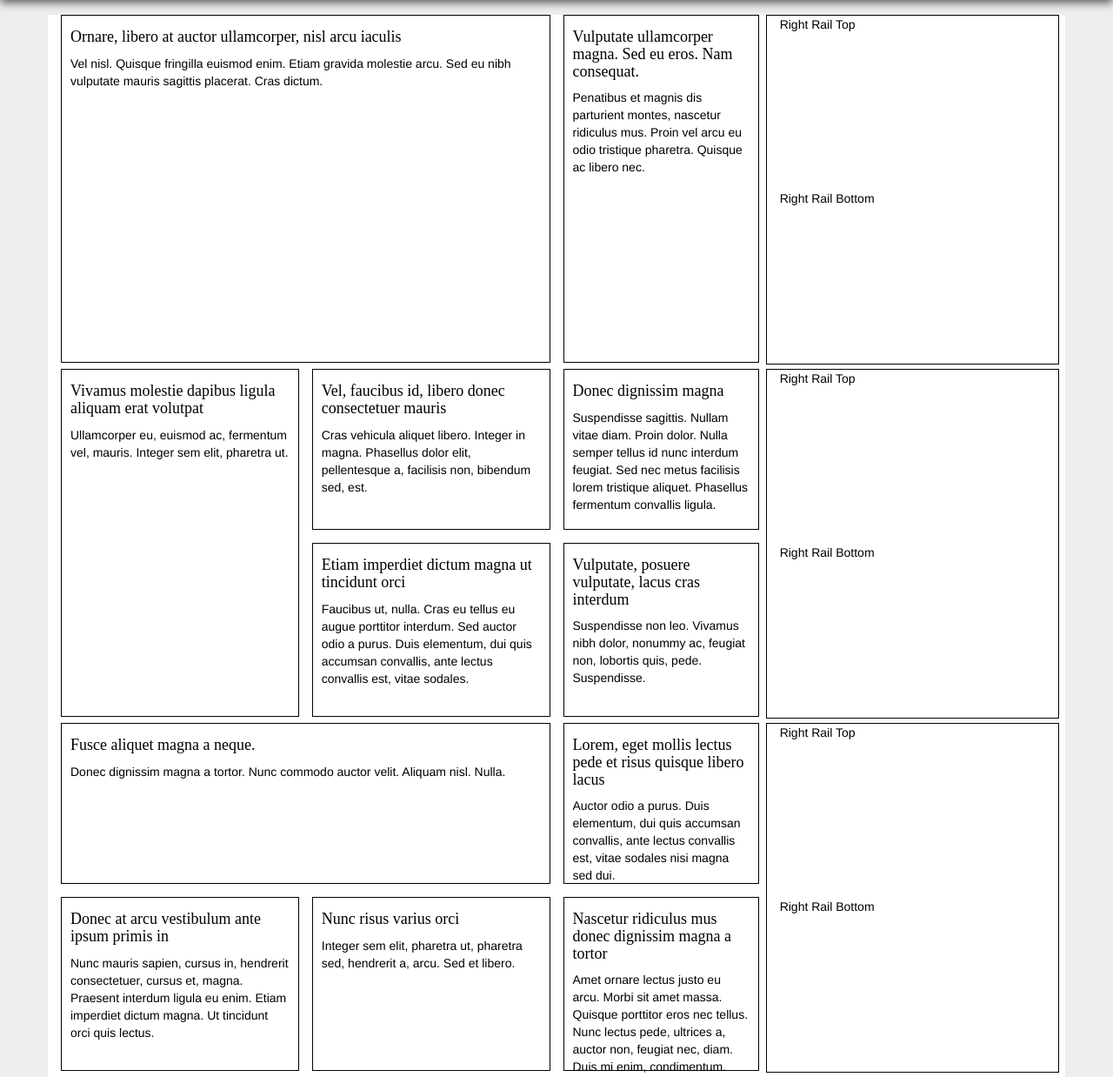
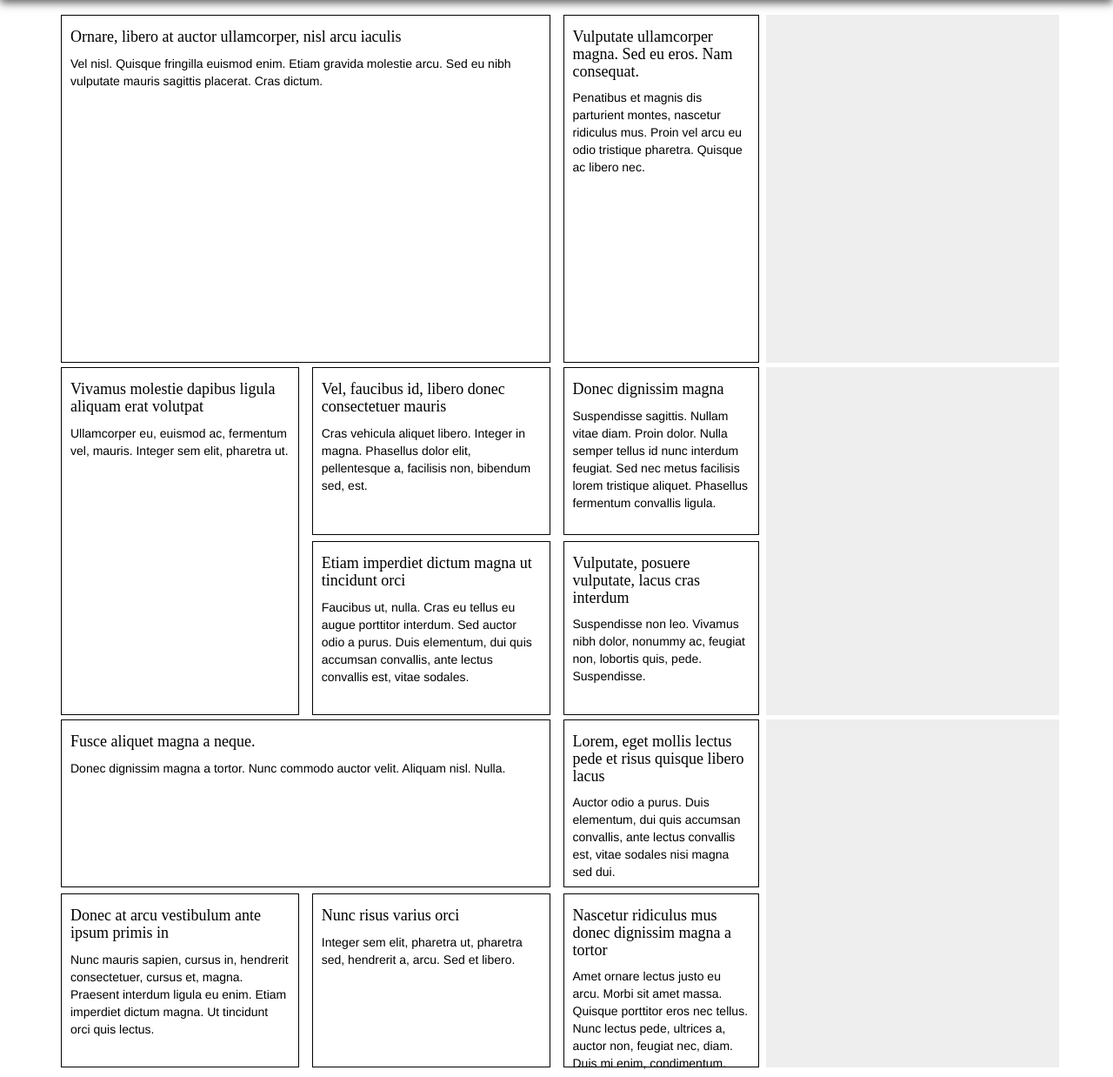
Before and after one commit to 4kategreen/box-fun, a website: page index.html in a window 1280 px wide. Shown: the part 53-1291 px from the top of the page at 87% size. Drawn offline with nearby package versions, Linux system fonts and the light colour scheme; a web font is replaced by a local one.

Commit message:
Changing out the right rail to eliminate some border issues that weren't affecting much, but were also showing some mismatches in the design.

```diff
--- a/index.html
+++ b/index.html
@@ -18,8 +18,8 @@
           <widget widget-id="2" class="full-two"></widget>
         </div>
         <div class="right-rail">
-          <div class="right-rail__box">Right Rail Top</div>
-          <div class="right-rail__box">Right Rail Bottom</div>
+          <div class="right-rail__box"></div>
+          <div class="right-rail__box"></div>
         </div>
       </div>
 
@@ -34,8 +34,8 @@
           <widget widget-id="7" class="full-one"></widget>
         </div>
         <div class="right-rail">
-          <div widget-id="13" class="right-rail__box">Right Rail Top</div>
-          <div widget-id="14" class="right-rail__box">Right Rail Bottom</div>
+          <div widget-id="13" class="right-rail__box"></div>
+          <div widget-id="14" class="right-rail__box"></div>
         </div>
     </div>
 
@@ -50,8 +50,8 @@
         <widget widget-id="12" class="full-one"></widget>
       </div>
       <div class="right-rail">
-        <div widget-id="15" class="right-rail__box">Right Rail Top</div>
-        <div widget-id="16" class="right-rail__box">Right Rail Bottom</div>
+        <div widget-id="15" class="right-rail__box"></div>
+        <div widget-id="16" class="right-rail__box"></div>
       </div>
     </div>
 
--- a/styles/less/boxes.less
+++ b/styles/less/boxes.less
@@ -17,10 +17,6 @@
 h1,h2,h3,h4,h5,h6,
 .h1,.h2,.h3,.h4,.h5,.h6 {
   font-family: Heuristica, serif;
-}
-
-body {
-  background-color: @gray-lighter;
 }
 
 .main-content-box {
@@ -62,7 +58,7 @@ body {
 .right-rail {
   .make-sm-box(12,1);
   .clearfix();
-  border: 1px solid #000;
+  background-color: @gray-lighter;
 
   @media (min-width: @screen-sm) and (max-width: @screen-sm-max) {
     margin-top: @grid-gutter-width;
@@ -155,7 +151,7 @@ widget {
 
 .top>.widget__container {
   @media (min-width: @screen-md) {
-    height: 185px;
-    margin-bottom: @grid-gutter-width;
+    height: 192.5px;
+    margin-bottom: (@grid-gutter-width / 2);
   }
 }
```
Also changed, not shown: styles/boxes.css.
